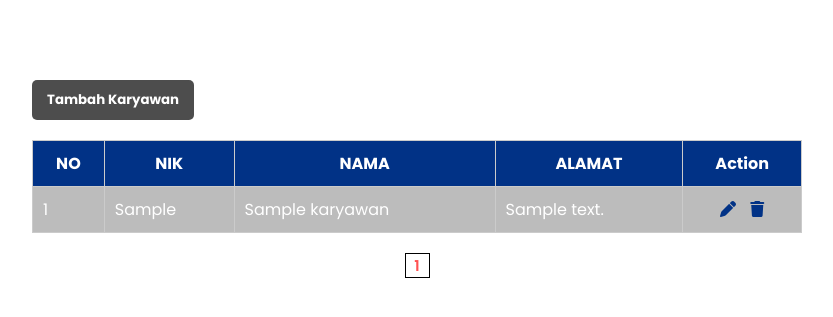
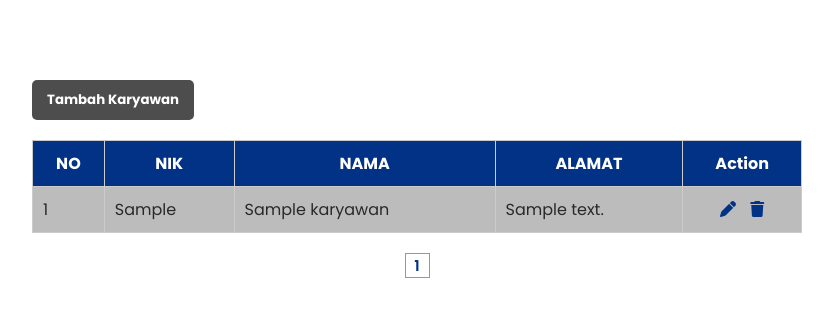
Before and after one commit to SyaPratama/Karyawan_PHP_Sederhana, a PHP site: page /tugas/app/views/karyawan in a window 1280 px wide. Shown: the top 317 px of the page, without its empty margins (223-1056 px from the left). Run offline with PHP 8.4, Linux system fonts and the light colour scheme; tables that the repository leaves empty or names only in its code hold one stand-in row (values such as "Sample post"); some libraries are stand-ins or nearby versions.

Commit message:
update :wrench:

```diff
--- a/app/assets/css/style.css
+++ b/app/assets/css/style.css
@@ -76,7 +76,6 @@
 
 .table-contain tbody tr.ganjil td{
     background: #bcbcbc;
-    color:#fff;
 }
 
 .table-contain tbody tr td:last-child{
@@ -84,7 +83,7 @@
 }
 
 .table-contain td{
-    color: #515151;
+    color: #292929;
 }
 
 .form-wrap{
@@ -127,6 +126,7 @@ input::-webkit-inner-spin-button{
 }
 
 #alamat{
+    outline: none;
     resize: none;
     height: 100px;
 }
@@ -148,13 +148,13 @@ input::-webkit-inner-spin-button{
     width: 25px;
     text-align: center;
     padding: 0 5px;
-    border:1px solid black;
+    border:1px solid #979797;
     font-size: 15px;
     font-weight: 600;
 }
 
 .pagination a.active{
-    color:#ff5252;
+    color:#013286;
 }
 
 .link{
--- a/app/views/Karyawan/index.php
+++ b/app/views/Karyawan/index.php
@@ -30,11 +30,7 @@ $result = $karyawan->pageKaryawan($first_page, $maxPage);
             <tbody>
                 <?php $i = 1; ?>
                 <?php foreach ($result as $k) : ?>
-                    <?php if ($i % 2 !== 0) : ?>
-                        <tr class="ganjil">
-                        <?php else : ?>
-                        <tr>
-                        <?php endif; ?>
+                        <tr <?= $i % 2 !== 0 ? "class=ganjil" : '' ?>>
                             <td><?= $i ?></td>
                             <td><?= $k["nik"] ?></td>
                             <td><?= $k["nama"] ?></td>
```
